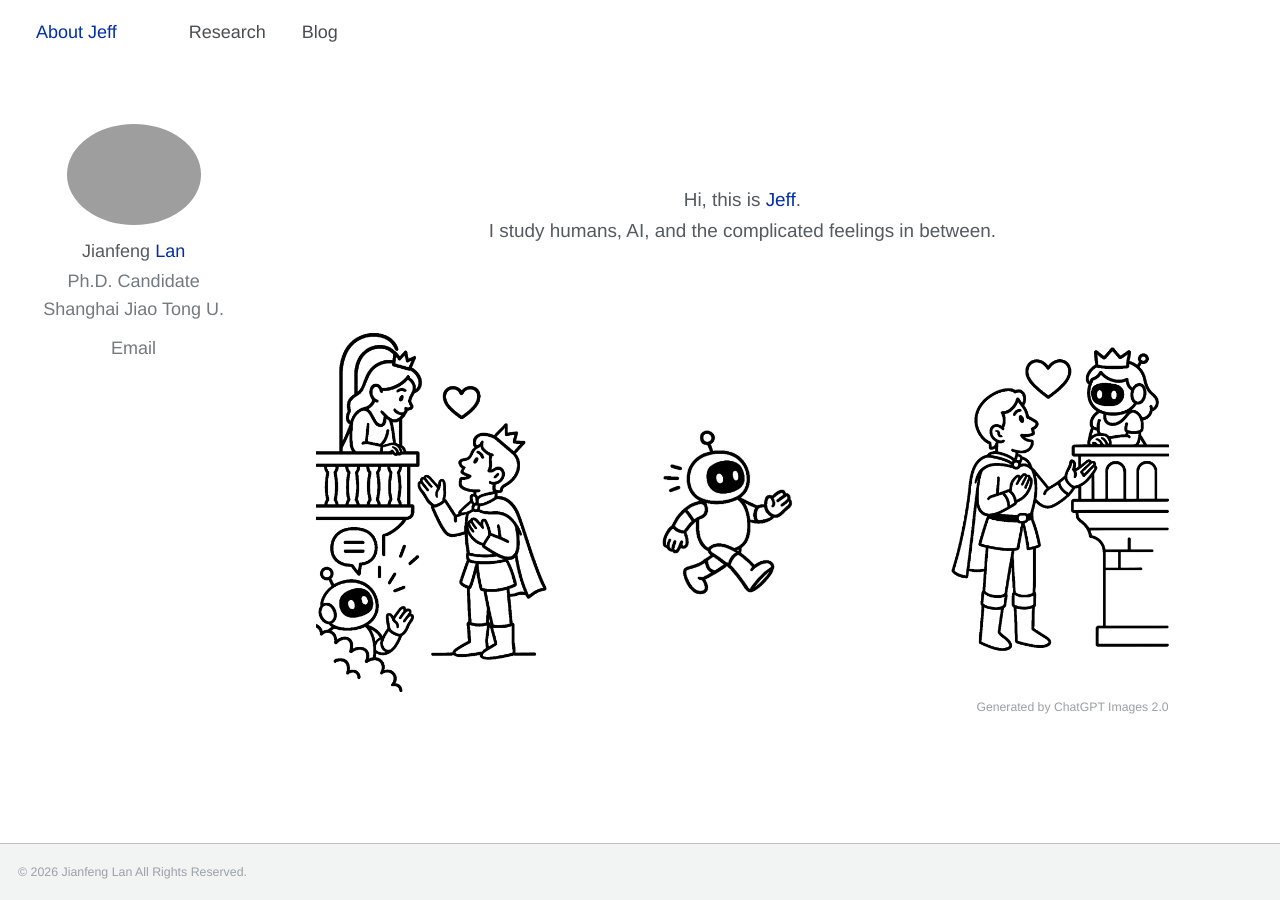
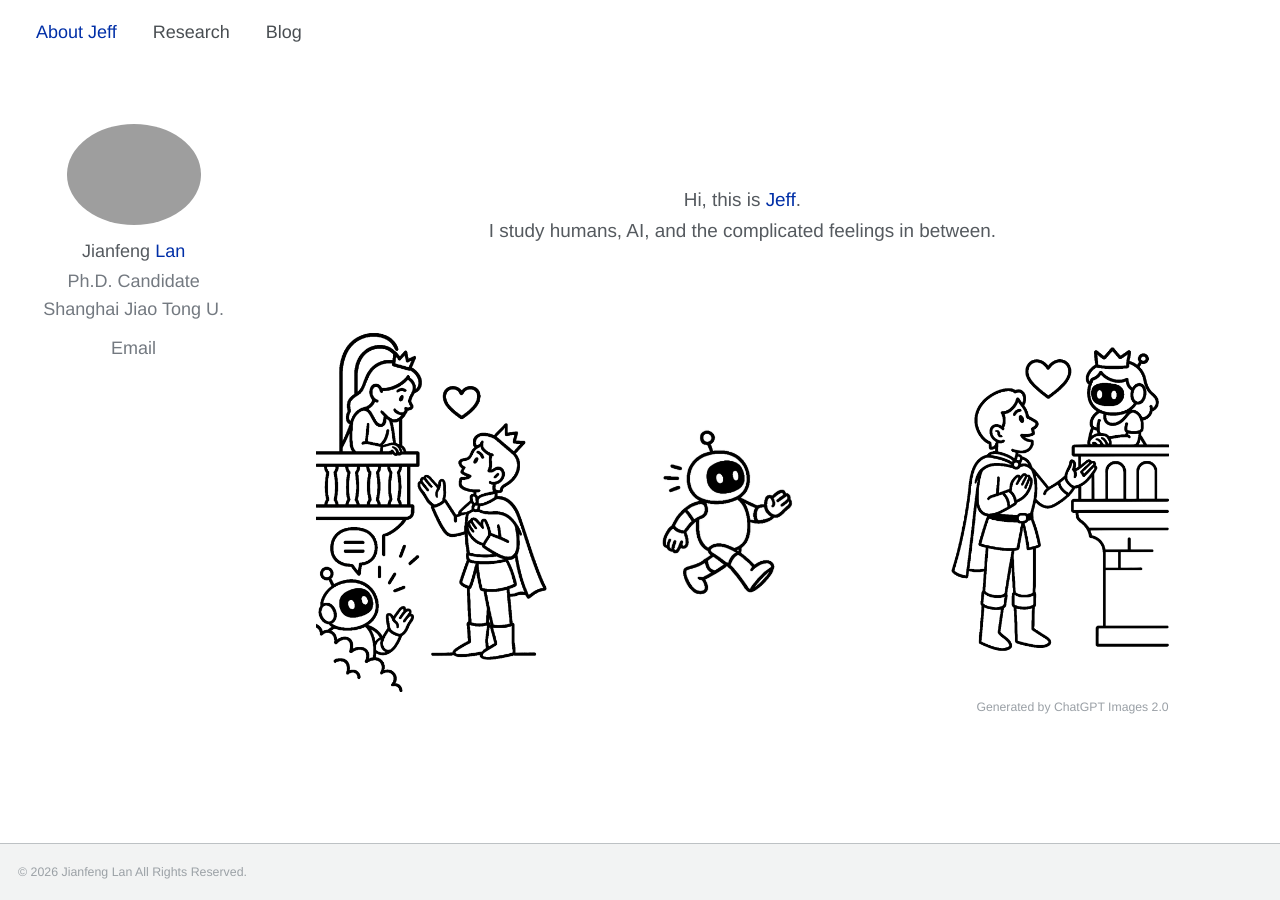
Before and after one commit to jianfenglan/jianfenglan.github.io, a Jekyll site: the page built from _pages/about.md, in a window 1280 px wide. Built offline with Jekyll 4.4.1, drawn with Linux system fonts in a browser that asks for light colours.

Commit message:
Remove theme padding on site-title nav item so nav gaps match
Co-Authored-By: Claude Opus 5.5 <noreply@anthropic.com>

```diff
--- a/_includes/head.html
+++ b/_includes/head.html
@@ -6,7 +6,7 @@
 <link rel="preconnect" href="https://fonts.gstatic.com" crossorigin>
 <link href="https://fonts.googleapis.com/css2?family=Noto+Sans+SC:wght@200;300&display=swap" rel="stylesheet">
 <link rel="stylesheet" href="{{ '/assets/css/main.css' | relative_url }}?v=20260831c">
-<link rel="stylesheet" href="{{ '/assets/css/ui-unification.css' | relative_url }}?v=20260831c">
+<link rel="stylesheet" href="{{ '/assets/css/ui-unification.css' | relative_url }}?v=20260923a">
 
 {% if page.url == "/research/" %}
 <link rel="stylesheet" href="{{ '/assets/css/research-refinement.css' | relative_url }}?v=20260923a">
--- a/assets/css/ui-unification.css
+++ b/assets/css/ui-unification.css
@@ -15,6 +15,11 @@
   margin-right: 1rem !important;
 }
 
+/* The theme pads the site-title item for a bold logo; drop it so all gaps match. */
+.masthead .masthead__menu-item--lg {
+  padding-right: 0 !important;
+}
+
 .masthead .masthead__menu-item.is-active > a {
   color: #002FA7 !important;
   font-weight: 500 !important;
```
